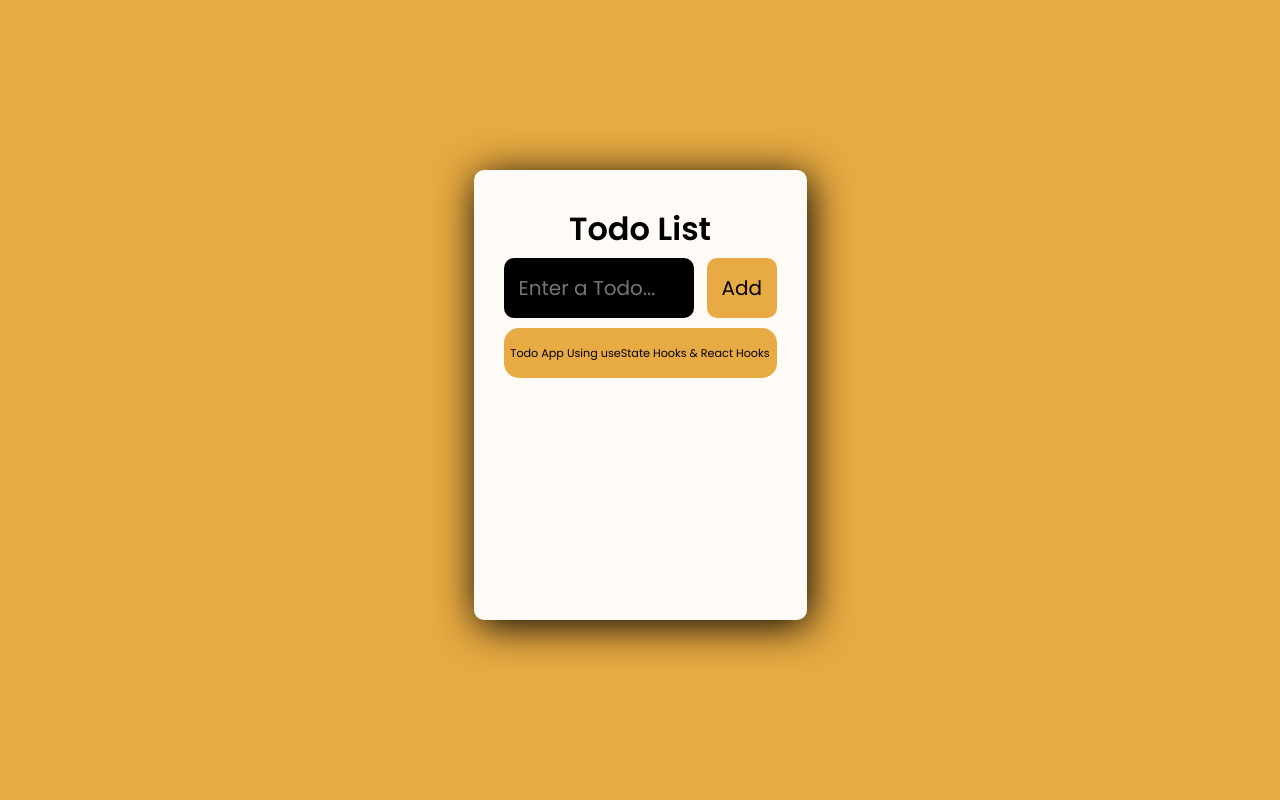
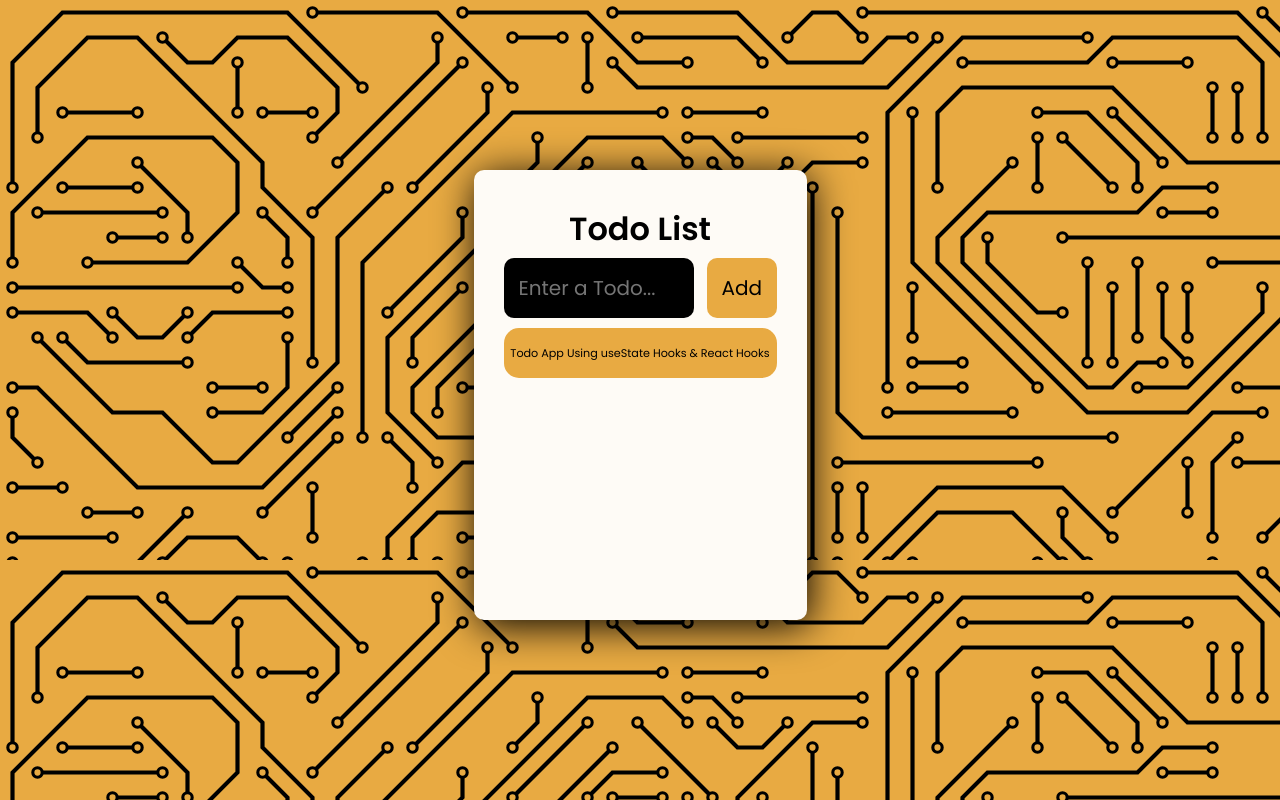
Before and after one commit to elangb/todo-app, a React (Create React App) app: page / in a window 1280 px wide. Built offline with nearby package versions, Linux system fonts and the light colour scheme.

Commit message:
update app & style

```diff
--- a/src/App.css
+++ b/src/App.css
@@ -15,7 +15,7 @@
 }
 
 .container{
-  background: var(--first-color);
+  background: url(/Circuit\ Board.svg);
   width: 100%;
   min-height: 100vh;
   display: flex;
```
Also changed, not shown: Circuit Board.svg (added).
